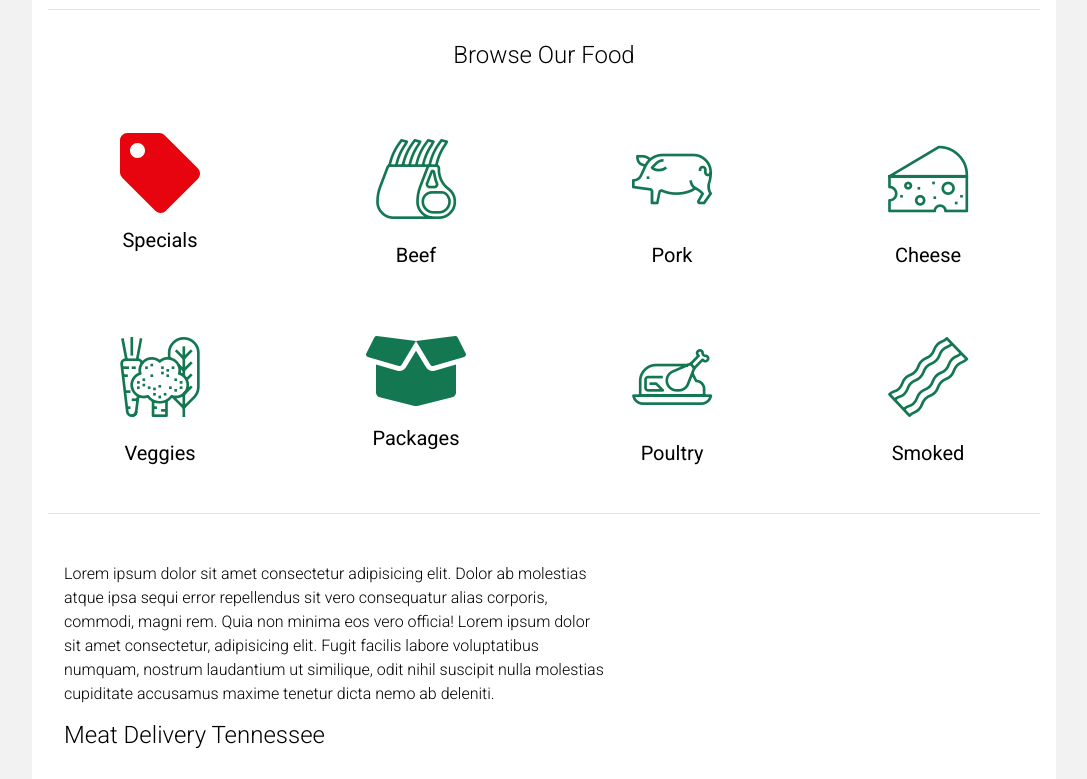
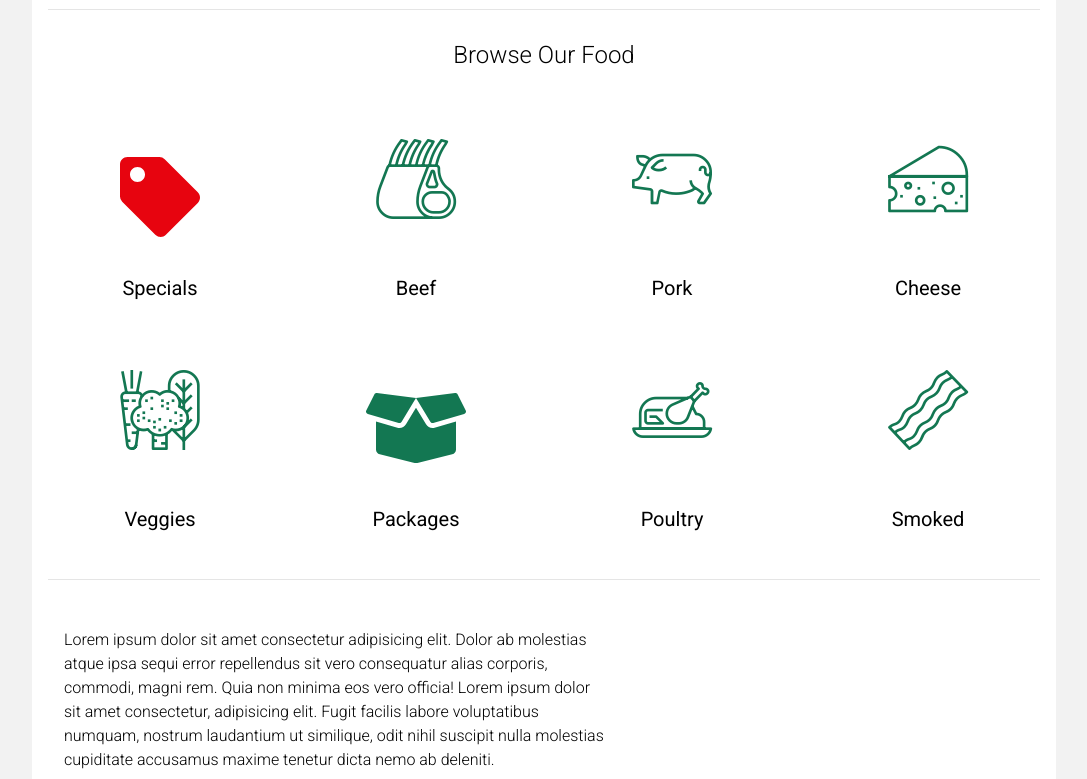
Before and after one commit to rwboyer/prototype-hippo-hollow, a plain HTML site: page index.html in a window 1280 px wide. Shown: the part 800-1579 px from the top of the page, without its empty margins (96-1183 px from the left). Drawn offline with nearby package versions, Linux system fonts and the light colour scheme.

Commit message:
fix different icon height

```diff
--- a/index.html
+++ b/index.html
@@ -78,35 +78,35 @@
     <h2 class="mt0 mb4 f3 fw3 tc">Browse Our Food</h2>
     <div class="cf">
       <div class="fl w-50 w-25-ns pa4 tc">
-        <div class="fas fa-tag dark-red mb3 f-subheadline"></div>
+        <div class="fas fa-tag dark-red h4 mb3 f-subheadline"></div>
         <h3 class="mv0 f4 fw4">Specials</h3>
       </div>
       <div class="fl w-50 w-25-ns pa4 tc">
-      <div class="flaticon-019-rib dark-green mb3 f-subheadline"></div>
+      <div class="flaticon-019-rib dark-green h4 mb3 f-subheadline"></div>
         <h3 class="mv0 f4 fw4">Beef</h3>
       </div>
       <div class="fl w-50 w-25-ns pa4 tc">
-      <div class="flaticon-015-pig dark-green mb3 f-subheadline"></div>
+      <div class="flaticon-015-pig dark-green h4 mb3 f-subheadline"></div>
         <h3 class="mv0 f4 fw4">Pork</h3>
       </div>
       <div class="fl w-50 w-25-ns pa4 tc">
-      <div class="flaticon-028-cheese dark-green mb3 f-subheadline"></div>
+      <div class="flaticon-028-cheese dark-green h4 mb3 f-subheadline"></div>
         <h3 class="mv0 f4 fw4">Cheese</h3>
       </div>
       <div class="fl w-50 w-25-ns pa4 tc">
-        <div class="flaticon-002-vegetables dark-green mb3 f1 f-subheadline-ns"></div>
+        <div class="flaticon-002-vegetables dark-green h4 mb3 f1 f-subheadline-ns"></div>
           <h3 class="mv0 f4 fw4">Veggies</h3>
       </div>
       <div class="fl w-50 w-25-ns pa4 tc">
-        <div class="fas fa-box-open dark-green mb3 f-subheadline"></div>
+        <div class="fas fa-box-open dark-green h4 mb3 f-subheadline"></div>
         <h3 class="mv0 f4 fw4">Packages</h3>
       </div>
       <div class="fl w-50 w-25-ns pa4 tc">
-        <div class="flaticon-003-chicken-2 dark-green mb3 f-subheadline"></div>
+        <div class="flaticon-003-chicken-2 dark-green h4 mb3 f-subheadline"></div>
         <h3 class="mv0 f4 fw4">Poultry</h3>
       </div>
       <div class="fl w-50 w-25-ns pa4 tc">
-        <div class="flaticon-036-bacon dark-green mb3 f-subheadline"></div>
+        <div class="flaticon-036-bacon dark-green h4 mb3 f-subheadline"></div>
         <h3 class="mv0 f4 fw4">Smoked</h3>
       </div>
     </div>
```
